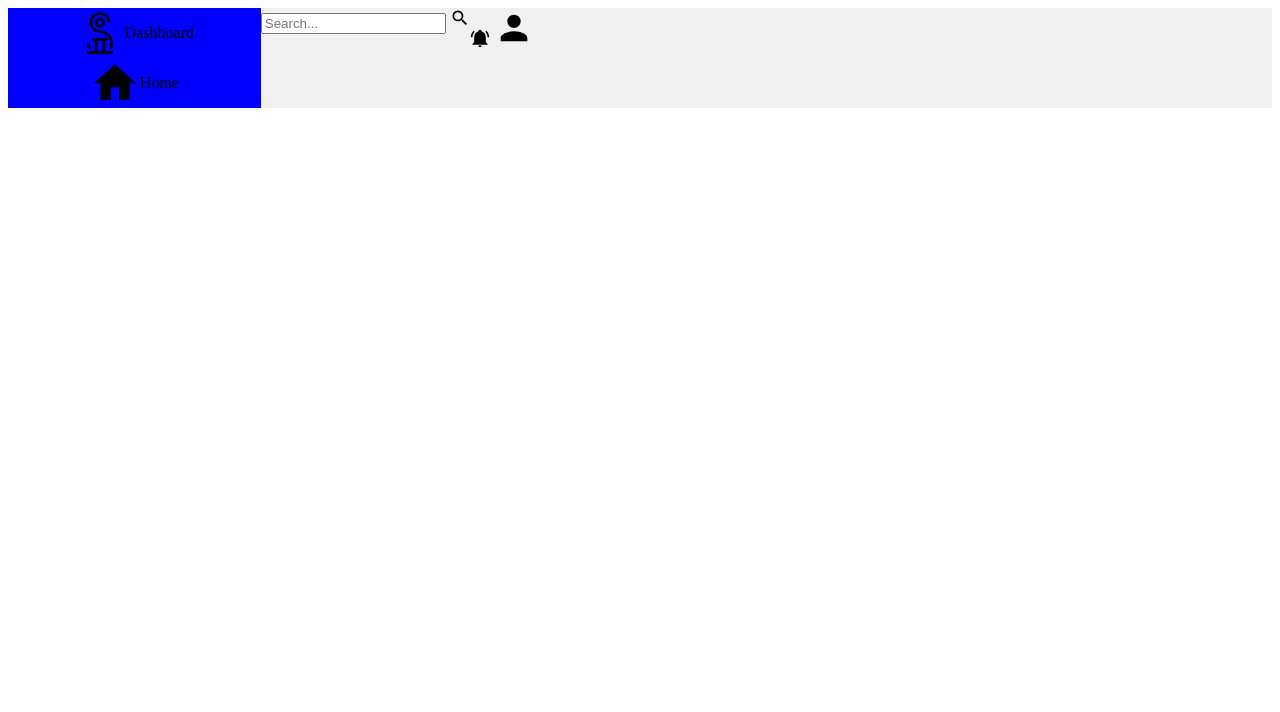
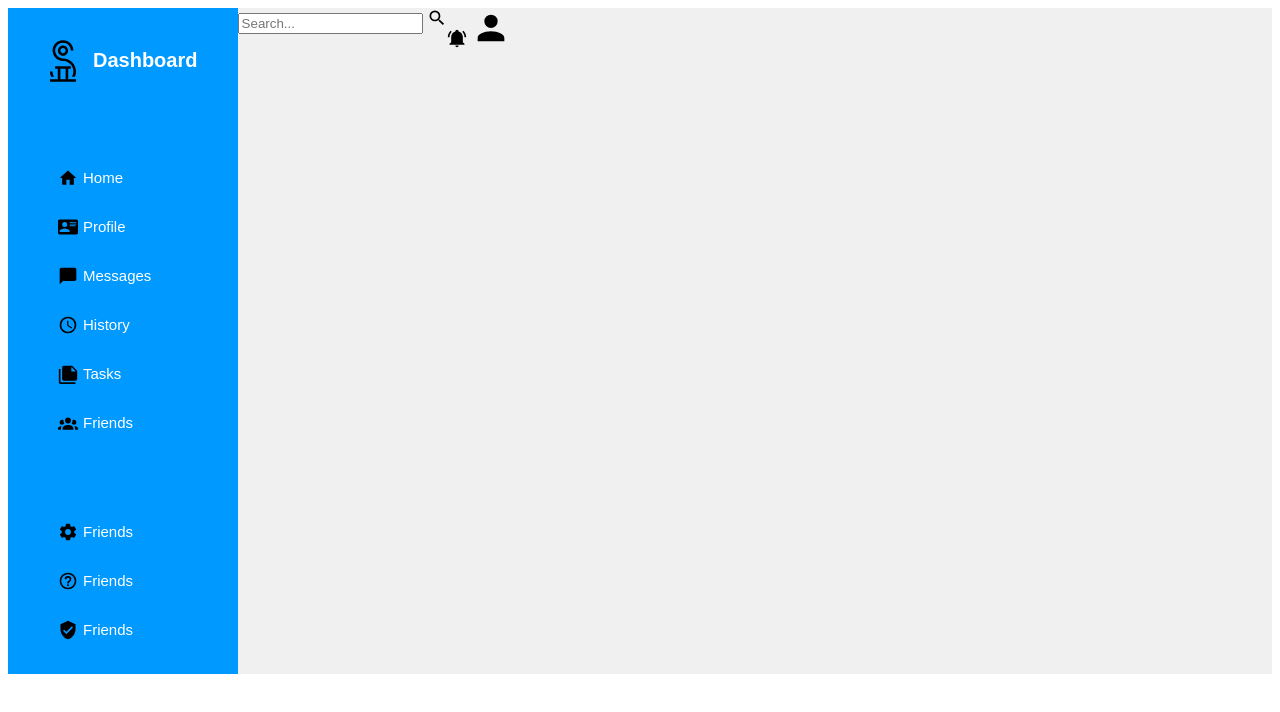
Before and after one commit to fierysleo/Admin_Dashboard, a plain HTML site: page Index.html in a window 1280 px wide. Drawn offline with Linux system fonts and the light colour scheme.

Commit message:
40% finished
dashboard almost completed
mainGrid empty

```diff
--- a/Index.html
+++ b/Index.html
@@ -9,13 +9,65 @@
 <body>
     <div class="mainContainer">
         <div class="dashboardContainer">
-            <div class="textMain">
-                <img src="assets/simple-icons.svg" alt="" width="50" height="50">
-                <p>Dashboard</p>
+            <div class="textMain" id="main">
+                <button>
+                    <img src="assets/simple-icons.svg" alt="" width="50" height="50" style="padding-right: 5px;">
+                    <p>Dashboard</p>
+                </button>
             </div>
             <div class="textHome">
-                <img src="assets/home.svg" alt="" width="50" height="50">
-                <p>Home</p>
+                <button>
+                    <img src="assets/home.svg" alt="" width="20" height="20" style="padding-right: 5px;">
+                    <p>Home</p>
+                </button>
+            </div>
+            <div class="textProfile">
+                <button>
+                    <img src="assets/profileicon.svg" alt="" width="20" height="20" style="padding-right: 5px;">
+                    <p>Profile</p>
+                </button>
+            </div>
+            <div class="textMessage">
+                <button>
+                    <img src="assets/message.svg" alt="" width="20" height="20" style="padding-right: 5px;">
+                    <p>Messages</p>
+                </button>
+            </div>
+            <div class="textHistory">
+                <button>
+                    <img src="assets/history.svg" alt="" width="20" height="20" style="padding-right: 5px;">
+                    <p>History</p>
+                </button>
+            </div>
+            <div class="textTask">
+                <button>
+                    <img src="assets/task.svg" alt="" width="20" height="20" style="padding-right: 5px;">
+                    <p>Tasks</p>
+                </button>
+            </div>
+            <div class="textFriends">
+                <button>
+                    <img src="assets/Friends.svg" alt="" width="20" height="20" style="padding-right: 5px;">
+                    <p>Friends</p>
+                </button>
+            </div>
+            <div class="textSettings" id="misc">
+                <button>
+                    <img src="assets/settings.svg" alt="" width="20" height="20" style="padding-right: 5px;">
+                    <p>Friends</p>
+                </button>
+            </div>
+            <div class="textSupport">
+                <button>
+                    <img src="assets/support.svg" alt="" width="20" height="20" style="padding-right: 5px;">
+                    <p>Friends</p>
+                </button>
+            </div>
+            <div class="textPrivacy">
+                <button>
+                    <img src="assets/privacy.svg" alt="" width="20" height="20" style="padding-right: 5px;">
+                    <p>Friends</p>
+                </button>
             </div>
         </div>
         <div class="contentsContainer">
@@ -28,6 +80,7 @@
                     <img src="assets/notification.svg" alt="" width="20" height="20">
                     <img src="assets/profile.svg" alt="" width="40" height="40">
                 </div>
+
             </div>
             <div class="headerContainder2">
 
--- a/styles.css
+++ b/styles.css
@@ -7,17 +7,38 @@
 .dashboardContainer{
     display: flex;
     flex-direction: column;
-    background-color: blue;
-    width: 20%;
+    background-color: rgb(0, 153, 255);
+    width: 15%;
+    padding: 20px;
+
 }
 
-.dashboardContainer div{
+.dashboardContainer #main button {
+    font-size: 20px;
+    font-weight: bold;
+    padding-left: 10px;
+    margin-bottom: 60px;
+}
+
+.dashboardContainer #misc button {
+    margin-top: 60px;
+}
+
+.dashboardContainer button{
     display: flex;
     flex-direction: row;
+    text-align: center;
+    border-radius: 10px;
+    font-size: 15px;
+    background-color: rgb(0, 153, 255);
+    border: none;
+    color: white;
     align-items: center;
-    justify-content: center;
-    text-align: center;
+    padding-left: 30px;
+
 }
+
+
 
 .headerContainer1, .headerContainer2{
     display: flex;
```
Also changed, not shown: assets/friends.svg (added), assets/history.svg (added), assets/message.svg (added), assets/privacy.svg (added), assets/profileicon.svg (added), assets/settings.svg (added), assets/support.svg (added), assets/task.svg (added).
